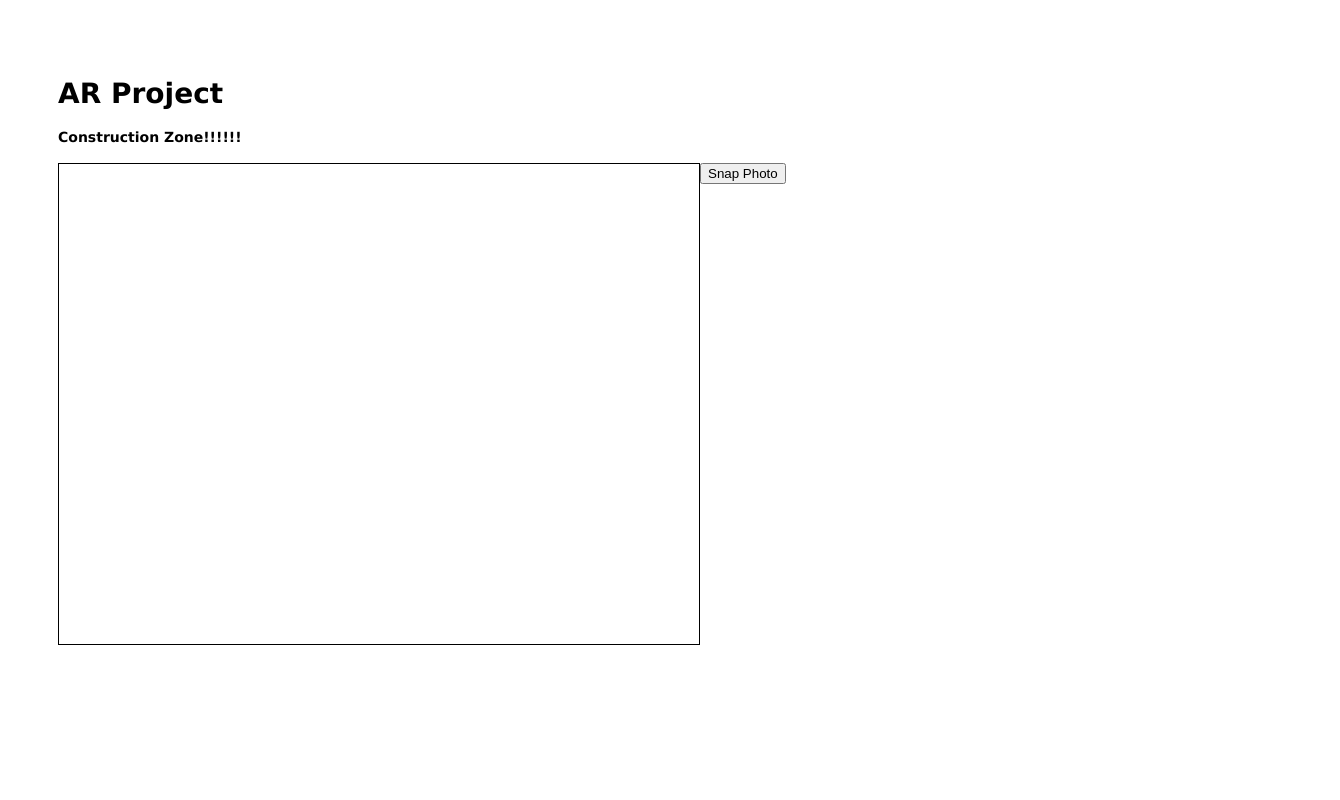
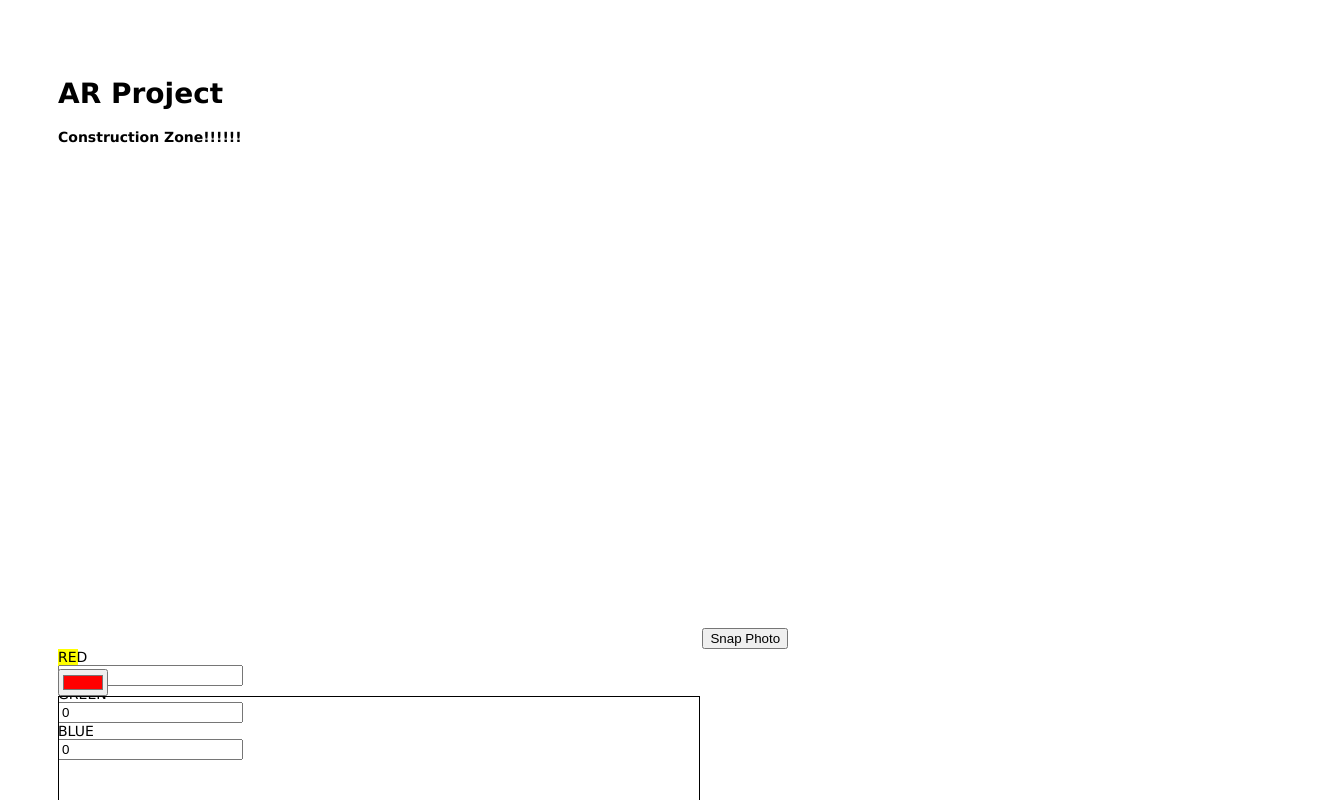
Before and after one commit to atj1979/ARproject, a website: page public/index.html in a window 1280 px wide. Both pictures are taken after a click on the button "Snap Photo". Shown: the top 800 px of the page, 1340 px wide, since content can reach past the window. Drawn offline with Linux system fonts and the light colour scheme.

Commit message:
(add) color selection

```diff
--- a/public/index.html
+++ b/public/index.html
@@ -15,6 +15,17 @@
 		-->
 		<video id="video" width="640" height="480" autoplay></video>
 		<button id="snap">Snap Photo</button>
+		<div id="resultColor">
+			<div>RED<input id="red" type="number"  /></div>
+			<div>GREEN<input id="green" type="number" /></div>
+			<div>BLUE<input id="blue" type="number" /></div>
+		</div>
+		<form id="color">
+			<input id="background-color"
+				type="color"
+				value="#ff0000"
+				onchange="">
+		</form>
 		<canvas id="canvas" width="640" height="480" style="border:1px solid #000000;"></canvas>
 		<div style="display:none;">
 		  <img id="source" src="./images/shriner.jpeg" width="300" height="227" />
@@ -89,7 +100,7 @@
 		}, false);
 
 		// Located from MDN WebRTC_API Taking Still Photos
-		function takePicture () {
+		function takePicture (colorObj) {
 	    var context = canvas.getContext('2d');
 	   	var img = document.getElementById('source');
 	      //I think we have to draw the image in order to get the data from it.
@@ -101,16 +112,21 @@
 
 	    	//clear the canvas after we have our data
 	    	context.clearRect ( 0 , 0 , canvas.width, canvas.height );
-	    	processImage(context, data, null, canvas.width, img);
+	    	processImage(context, data, null, canvas.width, img, colorObj);
 	    // console.log("takePicture worked!!!!")
 	  }
 
 		document.getElementById("snap").addEventListener('click', function (){
-			takePicture();
-			setInterval(takePicture, 30);
+			var colorObj=hexToRGB(document.getElementById("background-color").value)
+			document.getElementById('red').value=colorObj.r;
+			document.getElementById('green').value=colorObj.g;
+			document.getElementById('blue').value=colorObj.b;
+			takePicture(colorObj);
+			// console.log('PID of SetInterval = ',);
+			setInterval(takePicture, 30)
 		});
 
-		function processImage (context, imgData, searchSignature, canvasWidth, overlay){
+		function processImage (context, imgData, searchSignature, canvasWidth, overlay, colorObj){
 			var start = new Date;
 			// searchSignature is an object containing minWidth, minHeight, maxHeight, maxWidth, minRed, maxRed, minBlue, maxBlue, minGreen, maxGreen - all opacity will be assumed @255, so no setting provided
 			//optional --> lines equations to identify points/ratios of object proportions
@@ -138,26 +154,25 @@
 
 			for (var i = 0; i < imgData.data.length; i+=resolution){
 				if (
-					colorFilter(imgData, i) &&
-					noiseReduce(imgData, i, canvasWidth);
+					colorFilter(imgData, i, colorObj)
+					&& noiseReduce(imgData, i, canvasWidth, colorObj)
 				){
 					pos = xyTranslate(i, canvasWidth);
 					average.counter+=1;
 					average.x+=pos.x;
 					average.y+=pos.y;
-					context.fillRect(pos.x, pos.y, 3, 2);
+					context.fillRect(pos.x, pos.y, 3, 3);
 				}
 			}
 			average.x=average.x/average.counter;
 			average.y=average.y/average.counter;
-			// console.log(average);
-			//context.fillStyle = "black";
-			context.drawImage(overlay,average.x, average.y, 423, 119);
+			context.fillStyle = "black";
+
+			//context.drawImage(overlay,average.x, average.y, 423, 119);
 			//context.fillRect(average.x, average.y, resolution, resolution);
 
-
 			var stop = new Date;
-			// console.log("Calc time each frame",stop-start);
+			console.log("Calc time each frame",stop-start);
 		};
 
 		function colorCount (colorObj){
@@ -165,13 +180,38 @@
 			//colorObj will contain min and max values for each RGB.
 		};
 
-		function colorFilter(imgData, pixelNum, colorObj){
+		function hexToRGB (hexVal){
+			function hexToR(h) {return parseInt((cutHex(h)).substring(0,2),16)}
+			function hexToG(h) {return parseInt((cutHex(h)).substring(2,4),16)}
+			function hexToB(h) {return parseInt((cutHex(h)).substring(4,6),16)}
+			function cutHex(h) {return (h.charAt(0)=="#") ? h.substring(1,7):h}
+			var colorObj ={};
+			colorObj.r = hexToR(hexVal);
+			colorObj.g = hexToG(hexVal);
+			colorObj.b = hexToB(hexVal);
+			return colorObj;
+		}
+
+		function colorFilter(imgData, pixelNum, colorObj, range){
 			// will return true or false based on wheter a the pixel color is within the specified range
+			// an actual solution will involve color calculation in a color cube.
+			// console.log(colorObj);
+			range = range || 1;
+			var red = 150;
+			var green = 150;
+			var blue =  110;
+			if (colorObj){
+				red = colorObj.r;
+				green = colorObj.g;
+				blue = colorObj.b;
+			}
+
+
 			if (
-				imgData.data[pixelNum]>150 &&
-				imgData.data[pixelNum+1]>150 &&
+				imgData.data[pixelNum]> red &&
+				imgData.data[pixelNum+1]> blue &&
 				// imgData.data[i+1]<220 &&
-				imgData.data[pixelNum+2]<110
+				imgData.data[pixelNum+2]< green
 				)
 			{
 				return true;
@@ -186,7 +226,7 @@
 		};
 		function vectorDetection (){};
 		function mirrorDetection (){};
-		function noiseReduce (imgData, pixelNum, canvasWidth, radius, layers){
+		function noiseReduce (imgData, pixelNum, canvasWidth, colorObj, radius, layers){
 			radius = radius || 1;
 			//Idea - check surrounding radius of pixels to determine if checked pixel is noise or valid object
 			//one method is to average the surrounding 8 pixels
@@ -195,11 +235,10 @@
 			// radius (maximum search radius in pixels) and layers (spaced equalually radius/layers) inputs could lead to changing how
 
 			//get current x and y
-			var pixel = xyTranslate(pixelNum, canvasWidth);
 			var count = 0;
 			//filter down because I'm tired.
 			for (var i = 0; i < 4; i++){
-				if (colorFilter(imgData, pixelNum+i*canvasWidth)){
+				if (colorFilter(imgData, pixelNum+i, colorObj)){
 					count++;
 				}
 			}
--- a/public/stylesheets/style.css
+++ b/public/stylesheets/style.css
@@ -8,12 +8,18 @@ a {
 }
 
 canvas {
-	float:left;
+	/*float:left;*/
 	z-index: 1
 }
 
 video {
-	float:left;
-	position:absolute;
+	/*float:left;*/
+	/*position:absolute;*/
 	z-index: -1;
 }
+
+#resultColor {
+	background-color: yellow;
+	width:20px;
+	height:20px;
+}
```
